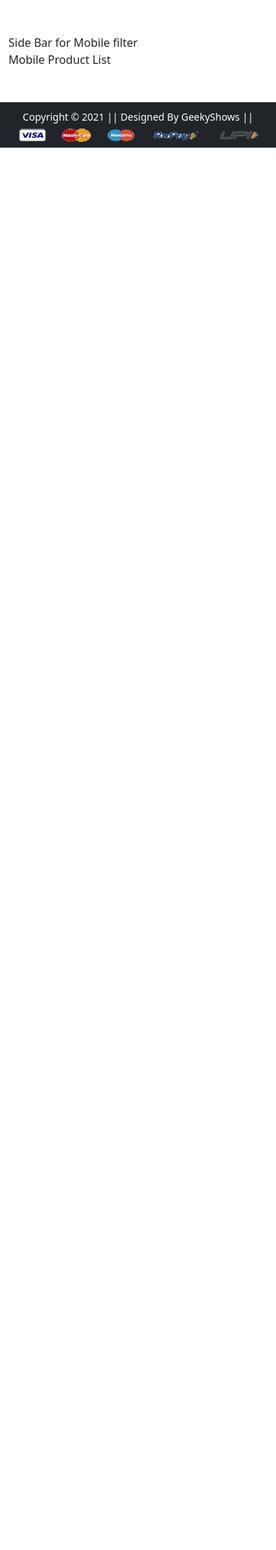
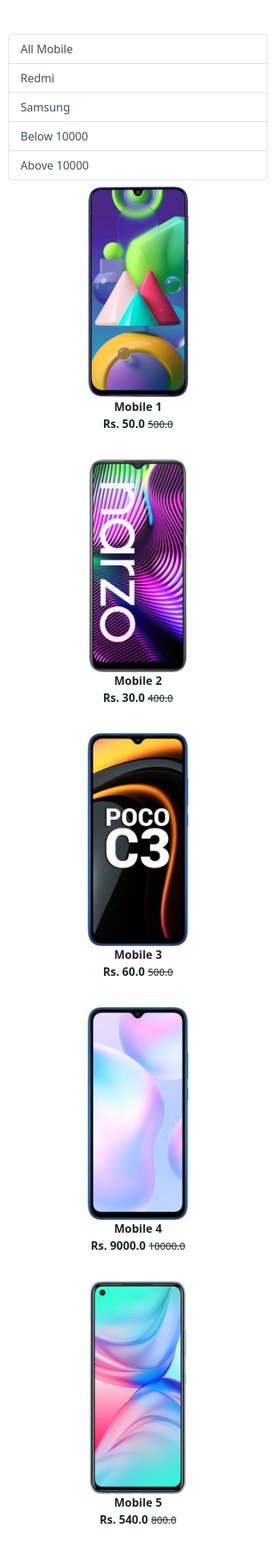
Before and after one commit to satyam-seth/ShoppinglyX, a Django app: page /mobile/ in a window 390 px wide. Shown: the part 56-2240 px from the top of the page at 71% size. Before the commit the page ends 264 px from the top, so only its background shows below. Run offline with Django 3.2, Linux system fonts and the light colour scheme; data comes from the database, SQL or seed files in the repository; some libraries are stand-ins or nearby versions.

Commit message:
make dynamic mobile page

```diff
--- a/shoppinglyx/app/templates/app/mobile.html
+++ b/shoppinglyx/app/templates/app/mobile.html
@@ -5,11 +5,34 @@
 <div class="container my-5">
  <div class="row">
   <div class="col-sm-3">
-   Side Bar for Mobile filter
+   <div class="list-group">
+        <a href="{% url 'mobile' %}" class="list-group-item list-group-item-action" aria-current="true">All Mobile</a>
+        <a href="{% url 'mobiledata' 'Redmi' %}" class="list-group-item list-group-item-action" aria-current="true">Redmi</a>
+        <a href="{% url 'mobiledata' 'Samsung' %}" class="list-group-item list-group-item-action" aria-current="true">Samsung</a>
+        <a href="{% url 'mobiledata' 'below' %}" class="list-group-item list-group-item-action" aria-current="true">Below 10000</a>
+        <a href="{% url 'mobiledata' 'above' %}" class="list-group-item list-group-item-action" aria-current="true">Above 10000</a>
+    </div>
   </div>
-  <div class="col-sm-8 offset-sm-1">
+  <div class="col-sm-8">
+      <div class="row">
+          {% for product in mobiles %}
+          <div class="col-sm-4 text-center mb-4">
+              <a href="{% url 'product-detail' product.id %}" class="btn">
+                  <div class="item">
+                      <img src="{{product.product_image.url}}" alt="" height="300">
+                      <div class="fw-bold">{{product.title}}</div>
+                      <div class="fw-bold">Rs. {{product.discounted_price}}
+                        <small class="fw-light text-decoration-line-through">{{product.selling_price}}</small>
+                      </div>
+                  </div>
+              </a>
+          </div>
+          {% endfor %}
+      </div>
+  </div>
+  <!-- <div class="col-sm-8 offset-sm-1">
    Mobile Product List
-  </div>
+  </div> -->
  </div>
 </div>
 {% endblock main-content %}
--- a/shoppinglyx/app/urls.py
+++ b/shoppinglyx/app/urls.py
@@ -13,6 +13,7 @@ urlpatterns = [
     path('orders/', views.orders, name='orders'),
     path('changepassword/', views.change_password, name='changepassword'),
     path('mobile/', views.mobile, name='mobile'),
+    path('mobile/<slug:data>/', views.mobile, name='mobiledata'),
     path('login/', views.login, name='login'),
     path('registration/', views.customerregistration, name='customerregistration'),
     path('checkout/', views.checkout, name='checkout'),
--- a/shoppinglyx/app/views.py
+++ b/shoppinglyx/app/views.py
@@ -19,31 +19,39 @@ class ProductDeatilView(View):
         return render(request,'app/productdetail.html',{'product':product})
 
 def add_to_cart(request):
- return render(request, 'app/addtocart.html')
+    return render(request, 'app/addtocart.html')
 
 def buy_now(request):
- return render(request, 'app/buynow.html')
+    return render(request, 'app/buynow.html')
 
 def profile(request):
- return render(request, 'app/profile.html')
+    return render(request, 'app/profile.html')
 
 def address(request):
- return render(request, 'app/address.html')
+    return render(request, 'app/address.html')
 
 def orders(request):
- return render(request, 'app/orders.html')
+    return render(request, 'app/orders.html')
 
 def change_password(request):
- return render(request, 'app/changepassword.html')
+    return render(request, 'app/changepassword.html')
 
-def mobile(request):
- return render(request, 'app/mobile.html')
+def mobile(request,data=None):
+    if data==None:
+        mobiles=Product.objects.filter(category='M')
+    elif data=='Redmi' or data=='Samsung':
+        mobiles=Product.objects.filter(category='M').filter(brand=data)
+    elif data=='below':
+        mobiles=Product.objects.filter(category='M').filter(discounted_price__lt=10000)
+    elif data=='above':
+        mobiles=Product.objects.filter(category='M').filter(discounted_price__gt=10000)
+    return render(request, 'app/mobile.html',{'mobiles':mobiles})
 
 def login(request):
  return render(request, 'app/login.html')
 
 def customerregistration(request):
- return render(request, 'app/customerregistration.html')
+    return render(request, 'app/customerregistration.html')
 
 def checkout(request):
- return render(request, 'app/checkout.html')
+    return render(request, 'app/checkout.html')
```
